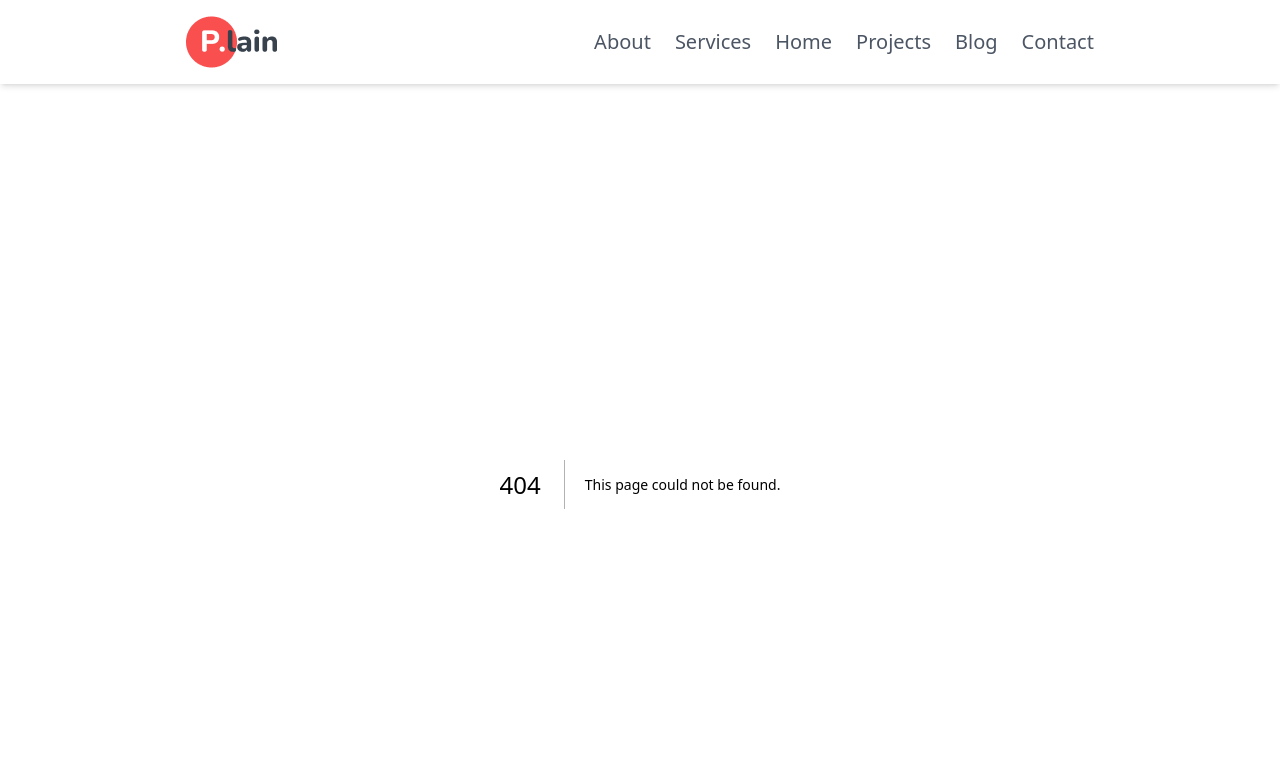
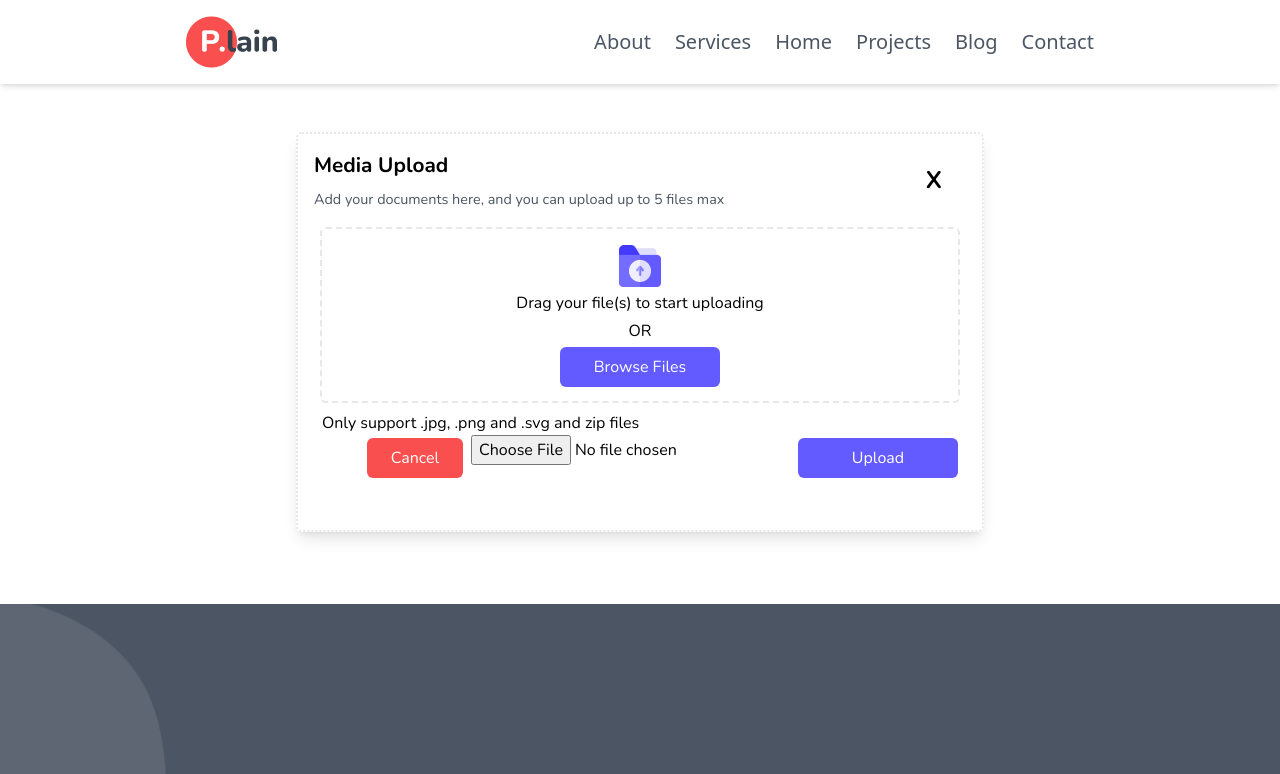
Before and after one commit to sunilhn27/nextjs-tailwindcss-plain, a Next.js app: page /fileupload in a window 1280 px wide. Before the commit this address had no page. Shown: the top 774 px of the page. Built offline with nearby package versions, Linux system fonts and the light colour scheme.

Commit message:
added file upload

```diff
--- /dev/null
+++ b/src/app/fileupload/page.tsx
@@ -0,0 +1,93 @@
+import React, { useRef } from "react";
+import upload from "../../../public/images/upload.png";
+import Image from "next/image";
+import { promises as fs } from "fs";
+
+function page() {
+  async function fileUpload(formData: FormData): Promise<void> {
+    "use server"; // Marks this as a server-side function
+
+    const file = formData.get("file") as File;
+
+    if (!file || file.size === 0) {
+      console.error("No file found");
+      return;
+    }
+
+    try {
+      // Read the file data as a buffer
+      const data = await file.arrayBuffer();
+      const buffer = Buffer.from(data);
+
+      // Save the file to the local file system
+      const filePath = `${process.cwd()}/tmp/${file.name}`;
+      await fs.writeFile(filePath, buffer);
+
+      console.log(`File saved at ${filePath}`);
+    } catch (error) {
+      console.error(`Failed to upload file: ${error}`);
+    }
+  }
+
+  return (
+    <section className="flex justify-center items-center  py-12 font-nunito">
+      <div className="w-[43rem] h-[25rem] border-2 border-dotted rounded-md shadow-lg">
+        <div className="flex justify-between p-4">
+          <div className="flex flex-col  space-y-2">
+            <h1 className="text-[1.3rem] font-bold">Media Upload</h1>
+            <h3 className="w-[30rem] text-[0.9rem] text-gray-600">
+              Add your documents here, and you can upload up to 5 files max
+            </h3>
+          </div>
+          <div className="flex justify-end items-center mx-6 font-bold text-[1.5rem]">
+            X
+          </div>
+        </div>
+
+        <div className="flex justify-center items-center">
+          <div className="w-[40rem] h-[11rem] border-2 border-dashed rounded-md">
+            <div className="flex flex-col justify-center items-center py-4 space-y-1">
+              <Image src={upload} alt="upload" />
+              <h1>Drag your file(s) to start uploading</h1>
+              <h3>OR</h3>
+              <form>
+                <button className="w-[10rem] h-[2.5rem] bg-[#635BFF] text-white rounded-md hover:bg-blue-600">
+                  Browse Files
+                </button>
+              </form>
+            </div>
+          </div>
+        </div>
+        <div className="mx-6 mt-2">
+          Only support .jpg, .png and .svg and zip files
+        </div>
+
+        <div className="flex justify-end items-center text-center space-x-2 mx-6">
+          <button className="w-[6rem] h-[2.5rem] bg-[#F94F4F] text-white rounded-md">
+            Cancel
+          </button>
+          <form
+            className="flex justify-center items-center "
+            action={fileUpload}
+
+          >
+            <input
+              type="file"
+              name="file"
+              accept=".jpg,.png,.svg,.zip"
+              className="mb-4"
+            />
+            <button
+              type="submit"
+              className="w-[10rem] h-[2.5rem] bg-[#635BFF] text-white rounded-md hover:bg-blue-600"
+            >
+              Upload
+            </button>
+          </form>
+        </div>
+      </div>
+    </section>
+  );
+}
+
+export default page;
```
